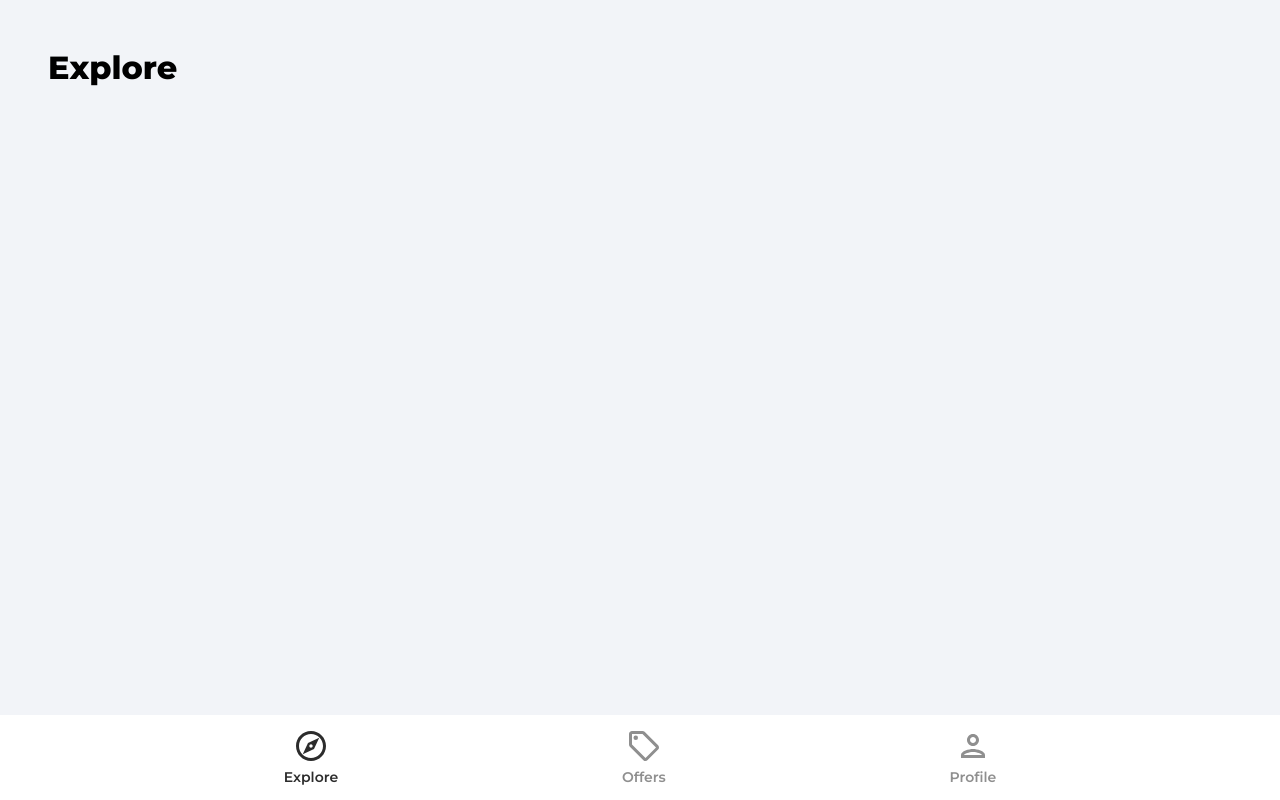
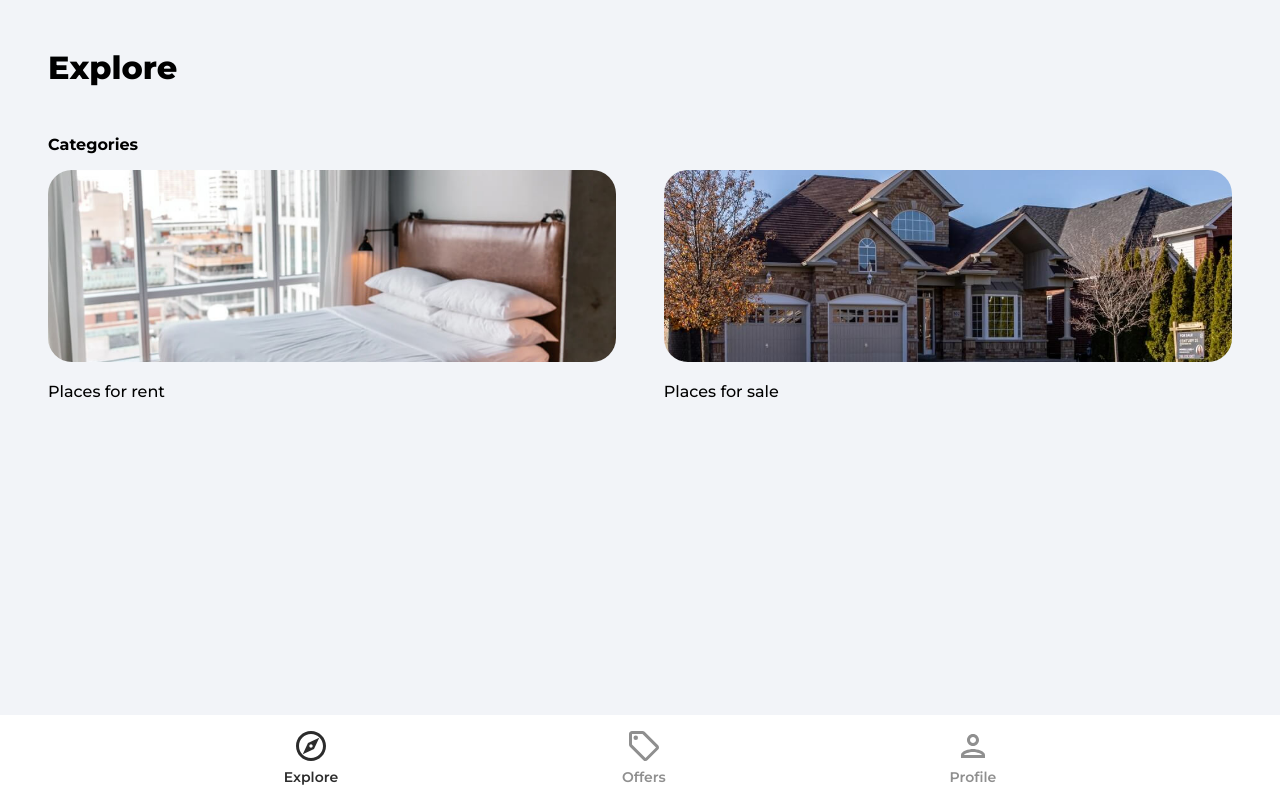
Before and after one commit to nameelza/house-marketplace, a React (Create React App) app: page / in a window 1280 px wide. Built offline with nearby package versions, Linux system fonts and the light colour scheme.

Commit message:
Update Explore.jsx

```diff
--- a/src/components/Explore.jsx
+++ b/src/components/Explore.jsx
@@ -10,6 +10,25 @@ function Explore() {
       </header>
       <main>
         {/* Slider */}
+        <p className="exploreCategoryHeading">Categories</p>
+        <div className="exploreCategories">
+          <Link to="/category/rent">
+            <img
+              src={rentCategoryImage}
+              alt="rent"
+              className="exploreCategoryImg"
+            />
+            <p className="exploreCategoryName">Places for rent</p>
+          </Link>
+          <Link to="/category/rent">
+            <img
+              src={sellCategoryImage}
+              alt="sell"
+              className="exploreCategoryImg"
+            />
+            <p className="exploreCategoryName">Places for sale</p>
+          </Link>
+        </div>
       </main>
     </div>
   );
```
